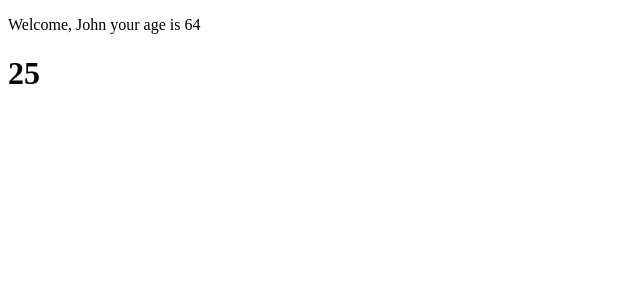
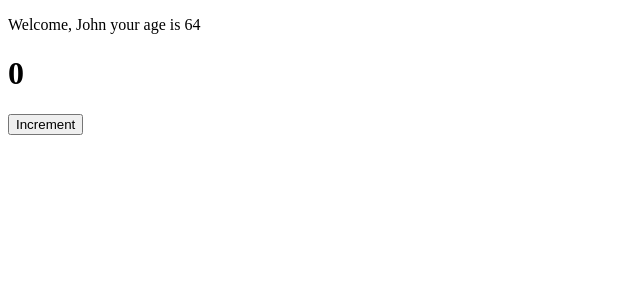
Before and after one commit to paolobaiada/React, a React (Create React App) app: page / in a window 1280 px wide. Shown: the top 300 px of the page, without its empty margins (0-640 px from the left). Built offline with nearby package versions, Linux system fonts and the light colour scheme.

Commit message:
clickcounter

```diff
--- a/src/App.js
+++ b/src/App.js
@@ -1,7 +1,8 @@
 import Welcome from "./Components/Welcome";
 import Age from "./Components/Age";
 import React from "react";
-import Counter from "./Components/Counter";
+/* import Counter from "./Components/Counter"; */
+import ClickCounter from "./Components/ClickCounter";
 class App extends React.Component{
 
   render(){
@@ -10,7 +11,8 @@
     <>
      <Welcome age = {64} name = 'John'/>
     <Age />
-    <Counter incrementAmount = {1} incrementIntervall = {1000}/>
+     {/* <Counter incrementAmount = {1} incrementIntervall = {1000}/>  */}
+    <ClickCounter />
     </>
 
    )
--- /dev/null
+++ b/src/Components/ClickCounter.jsx
@@ -0,0 +1,15 @@
+import { useState } from "react"
+
+const ClickCounter = () => {
+  const [count,setCount] = useState(0)
+  const handleClick = () => {
+    setCount(count + 1)
+  }
+    return (
+        <>
+        <h1>{count}</h1>
+        <button onClick={handleClick}>Increment</button>
+        </>
+    )
+}
+export default ClickCounter;
```
